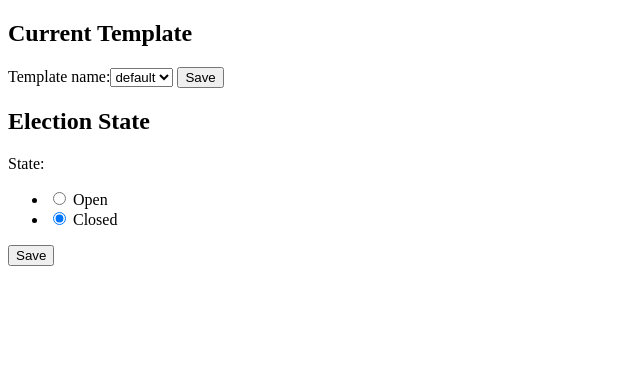
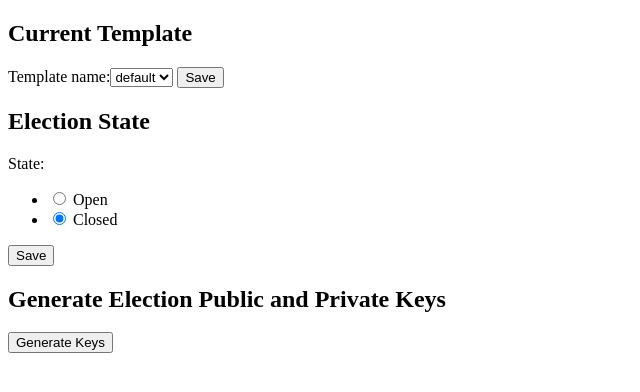
Before and after one commit to seanballais/botos, a Django app: page /admin/election in a window 1280 px wide. Shown: the top 392 px of the page, without its empty margins (0-640 px from the left). Run offline with Django 3.2, Linux system fonts and the light colour scheme; the visitor is signed in with stand-in values (Sample User, id 1); data that the repository does not hold is empty; some libraries are stand-ins or nearby versions.

Commit message:
Completed election settings.

```diff
--- a/botos/templates/default/admin/election.html
+++ b/botos/templates/default/admin/election.html
@@ -24,4 +24,10 @@
     {{ current_election_state_form }}
     <input type="submit" value="Save">
 </form>
+
+<h2>Generate Election Public and Private Keys</h2>
+<form id="pub-priv-key" action="admin/election/keys" method="post">
+    {% csrf_token %}
+    <input type="submit" value="Generate Keys" {{ elections_genkey_button_state }}>
+</form>
 {% endblock %}
--- a/core/urls.py
+++ b/core/urls.py
@@ -2,6 +2,7 @@ from django.urls import path
 
 from core.views.admin.election_settings import (
     CurrentTemplateView,
+    ElectionPubPrivKeysView,
     ElectionSettingsIndexView,
     ElectionStateView
 )
@@ -21,5 +22,10 @@ urlpatterns = [
         'admin/election/state',
         ElectionStateView.as_view(),
         name='admin-election-state'
+    ),
+    path(
+        'admin/election/keys',
+        ElectionPubPrivKeysView.as_view(),
+        name='admin-election-keys'
     )
 ]
--- a/core/views/admin/election_settings.py
+++ b/core/views/admin/election_settings.py
@@ -1,3 +1,6 @@
+import json
+from phe import paillier
+
 from django.contrib import messages
 from django.utils.decorators import method_decorator
 from django.shortcuts import redirect
@@ -11,6 +14,7 @@ from core.decorators import (
 from core.forms.admin import (
     ElectionSettingsCurrentTemplateForm, ElectionSettingsElectionStateForm
 )
+from core.models import Vote
 from core.utils import AppSettings
 
 
@@ -49,6 +53,13 @@ class ElectionSettingsIndexView(TemplateView):
         current_election_state_form = ElectionSettingsElectionStateForm()
         context['current_election_state_form'] = current_election_state_form
 
+        election_state = AppSettings().get('election_state', 'closed')
+        are_votes_present = Vote.objects.all().exists()
+        context['elections_genkey_button_state'] = (
+            'disabled' if election_state == 'open' or are_votes_present \
+                       else ''
+        )
+
         return context
 
 
@@ -83,7 +94,7 @@ class CurrentTemplateView(View):
         form = ElectionSettingsCurrentTemplateForm(request.POST)
         if form.is_valid():
             # Okay, good data. Process the data, then send the success message.
-            AppSettings.set('template', request.POST['template_name'])
+            AppSettings().set('template', request.POST['template_name'])
             messages.success(request, 'Current template changed successfully.')
         else:
             # Oh no, bad data. Do not process the data, and send an error
@@ -139,3 +150,75 @@ class ElectionStateView(View):
             )
 
         return redirect('/admin/election')
+
+
+@method_decorator(
+    login_required(
+        login_url='/admin/login',
+        next='/admin/election'
+    ),
+    name='dispatch',
+)
+@method_decorator(
+    user_passes_test(
+        lambda u: u.is_superuser,
+        login_url='/admin/login',
+        next='/admin/election'
+    ),
+    name='dispatch',
+)
+class ElectionPubPrivKeysView(View):
+    """
+    Calling this view will immediately invoke Botos to generate a new set of
+    public and private election keys. The keys will be used to encrypt and
+    decrypt votes. However, if there are votes already or the elections are
+    open, then calling this view will just simply send back a message that the
+    operation cannot be performed due to the aformentioned conditions.
+
+    This will only accept POST requests. GET requests from superusers
+    will result in a redirection to `/admin/election`, while non-superusers
+    and anonymoous users to `/`.
+
+    View URL: `/admin/election/keys`
+    """
+    def get(self, request):
+        return redirect('/admin/election')
+
+    def post(self, request):
+        # No POST data will be used. So, we'll just ignore any POST data we get
+        # In future revisions, we *might* decide to return an error message
+        # when POST data is sent along with the request.
+        election_state = AppSettings().get('election_state', 'closed')
+        are_votes_present = Vote.objects.all().exists()
+        if election_state == 'closed' and not are_votes_present:
+            # Okay, we have the clear to generate the election keys.
+            public_key, private_key = paillier.generate_paillier_keypair()
+
+            # According to the python-paillier docs, "g will always be
+            # n + 1". We can just skip serializing g, but let's still
+            # serialize it for the sake of a more readable code.
+            serialized_public_key = json.dumps({
+                'g': public_key.g,
+                'n': public_key.n
+            })
+            serialized_private_key = json.dumps({
+                'p': private_key.p,
+                'q': private_key.q
+            })
+
+            AppSettings().set('public_election_key', serialized_public_key)
+            AppSettings().set('private_election_key', serialized_private_key)
+
+            messages.success(
+                request,
+                'New public and private election keys generated successfully.'
+            )
+        else:
+            # TODO: Send an error message.
+            messages.error(
+                request,
+                'Cannot generate public and private election keys since'
+                + ' elections are open or votes have already been cast.'
+            )
+
+        return redirect('/admin/election')
```
Also changed, not shown: core/tests/admin_forms.py (+6 -6 lines), core/tests/admin_view.py (+32 -41 lines), 2 other files.
